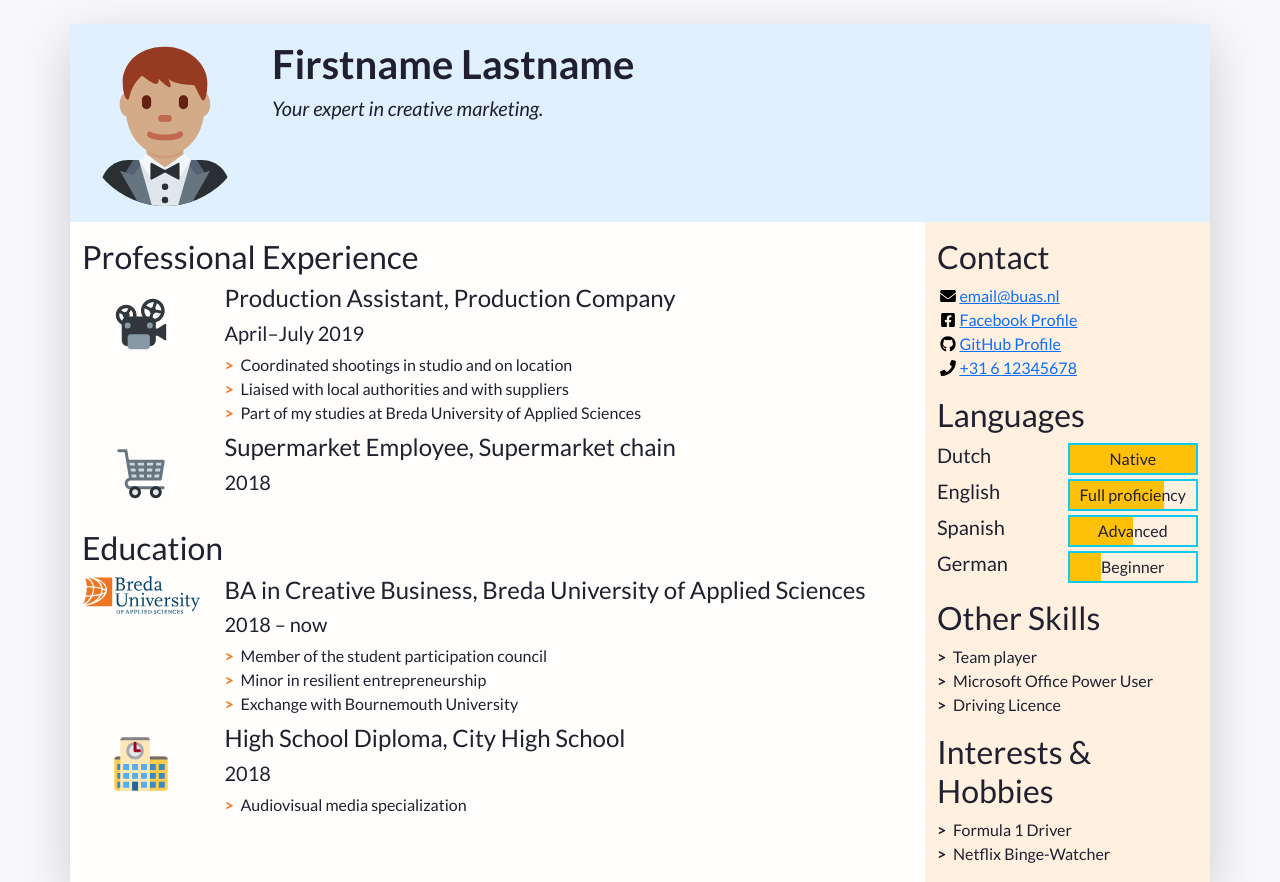
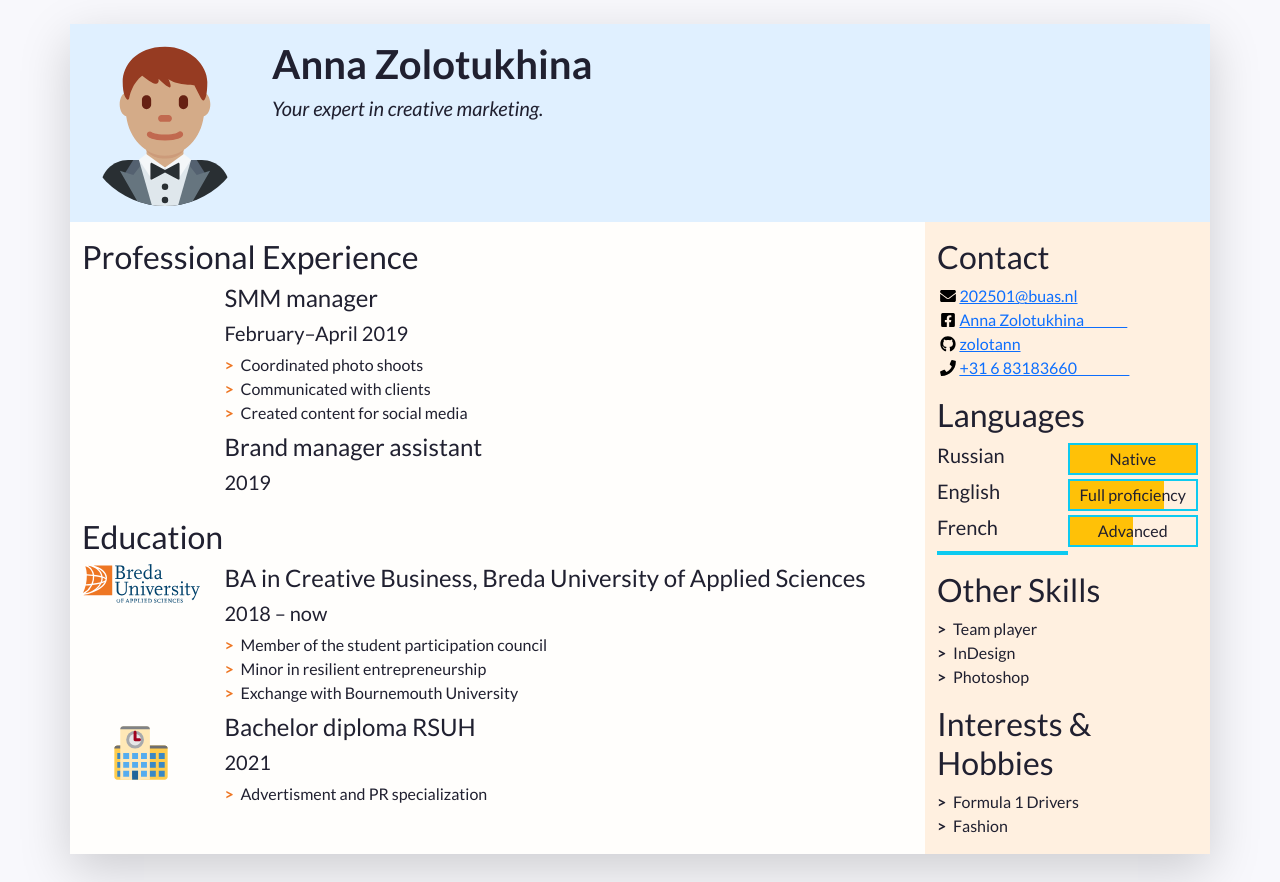
Before and after one commit to zolotann/Anna-Zolotukhina-CV, a plain HTML site: page index.html in a window 1280 px wide. Shown: the top 882 px of the page. Drawn offline with nearby package versions, Linux system fonts and the light colour scheme.

Commit message:
Update index.html

```diff
--- a/index.html
+++ b/index.html
@@ -54,7 +54,7 @@
           A container to wrap around your name and tagline. Full-width at small size, then columns of increasing size.
         -->
         <div class="col-12 col-sm-8 col-md-9 col-lg-10 my-3 header-content">
-          <h1 class="fw-bolder">Firstname Lastname</h1>
+          <h1 class="fw-bolder">Anna Zolotukhina</h1>
           <h5 class="fst-italic tagline">Your expert in creative marketing.</h5>
         </div>
       </header>
@@ -85,17 +85,15 @@
               <!-- Top item (generally the latest or most relevant) in professional experience -->
               <li class="biography-item row mb-2">
                 <!-- We're using a grid inside a grid so we can align logos and text -->
-                <div class="logo-container col-3 col-sm-2 col-md-3 col-lg-2">
-                  <img class="biography-logo mw-100 d-block mx-auto" src="images/employers/projector.svg" alt="Company logo" width="80">
-                </div>
+                <div class="logo-container col-3 col-sm-2 col-md-3 col-lg-2"> </div>
                 <div class="biography-contents col-9 col-sm-10 col-md-9 col-lg-10">
-                  <h4>Production Assistant, Production Company</h4>
-                  <h5>April&ndash;July 2019</h5>
+                  <h4>SMM manager&nbsp;</h4>
+                  <h5>February–April 2019</h5>
                   <!-- Use the list below to talk about your achievements -->
                   <ul class="biography-details list-unstyled">
-                    <li>Coordinated shootings in studio and on location</li>
-                    <li>Liaised with local authorities and with suppliers</li>
-                    <li>Part of my studies at Breda University of Applied Sciences</li>
+                    <li>Coordinated photo shoots</li>
+                    <li>Communicated with clients</li>
+                    <li>Created content for social media</li>
                   </ul>
                 </div>
               </li>
@@ -104,11 +102,10 @@
               <li class="biography-item row mb-2">
                 <div class="logo-container col-3 col-sm-2 col-md-3 col-lg-2">
                 <!-- We're using a grid inside a grid so we can align logos and text -->
-                  <img class="biography-logo mw-100 d-block mx-auto" src="images/employers/trolley.svg" alt="Company logo" width="80">
                 </div>
                 <div class="biography-contents col-9 col-sm-10 col-md-9 col-lg-10">
-                  <h4>Supermarket Employee, Supermarket chain</h4>
-                  <h5>2018</h5>
+                  <h4>Brand manager assistant</h4>
+                  <h5>2019</h5>
                   <!-- This entry doesn't have a list of achievements, but you can copy-paste the one from above -->
                 </div>
               </li>
@@ -145,10 +142,10 @@
                   <img class="biography-logo mw-100 d-block mx-auto" src="images/schools/school.svg" alt="School logo" width="80">
                 </div>
                 <div class="biography-contents col-9 col-sm-10 col-md-9 col-lg-10">
-                  <h4>High School Diploma, City High School</h4>
-                  <h5>2018</h5>
+                  <h4>Bachelor diploma RSUH</h4>
+                  <h5>2021</h5>
                   <ul class="biography-details list-unstyled">
-                    <li>Audiovisual media specialization</li>
+                    <li>Advertisment and PR specialization</li>
                   </ul>
                 </div>
               </li>
@@ -179,26 +176,24 @@
               <li class="contact-item">
                 <a class="d-flex align-items-center" href="mailto:email@buas.nl" target="_blank">
                   <img class="contact-icon" src="images/icons/envelope.svg" alt="Email">
-                  email@buas.nl
-                </a>
+                202501@buas.nl
+              </a>
               </li>
               <li class="contact-item">
                 <a class="d-flex align-items-center" href="https://facebook.com/" target="_blank">
                   <img class="contact-icon" src="images/icons/facebook.svg" alt="Facebook">
-                  Facebook Profile
-                </a>
+                Anna Zolotukhina&nbsp; &nbsp; &nbsp; &nbsp; &nbsp; &nbsp; &nbsp;&nbsp; </a>
               </li>
               <li class="contact-item">
                 <a class="d-flex align-items-center" href="https://github.com/" target="_blank">
-                  <img class="contact-icon" src="images/icons/github.svg" alt="LinkedIn">
-                  GitHub Profile
+                  <img class="contact-icon" src="images/icons/github.svg" alt="LinkedIn">zolotann
+
                 </a>
               </li>
               <li class="contact-item">
                 <a class="d-flex align-items-center" href="tel:+31612345678" target="_blank">
                   <img class="contact-icon" src="images/icons/phone.svg" alt="Mobile Phone">
-                  +31 6 12345678
-                </a>
+                +31 6 83183660&nbsp; &nbsp; &nbsp; &nbsp; &nbsp; &nbsp; &nbsp; &nbsp; &nbsp; </a>
               </li>
             </ul>
           </section>
@@ -210,7 +205,7 @@
             <!-- Each item in the list is a language. Modify, add or remove depending on what you speak -->
             <ul class="language-list list-unstyled">
               <li class="language-item d-flex mb-1">
-                <h5 class="language-name w-50">Dutch</h5>
+                <h5 class="language-name w-50">Russian&nbsp;</h5>
                 <div class="language-level w-50 border border-info border-2 position-relative">
                   <!-- The div below is a progress bar. Choose between w-25, w-50, w-75 and w-100 to show your level of fluency -->
                   <div class="language-progress position-absolute bg-warning h-100 w-100"></div>
@@ -226,7 +221,7 @@
                 </div>
               </li>
               <li class="language-item d-flex mb-1">
-                <h5 class="language-name w-50">Spanish</h5>
+                <h5 class="language-name w-50">French</h5>
                 <div class="language-level w-50 border border-info border-2 position-relative">
                   <!-- The div below is a progress bar. Choose between w-25, w-50, w-75 and w-100 to show your level of fluency -->
                   <div class="language-progress position-absolute bg-warning h-100 w-50"></div>
@@ -234,11 +229,11 @@
                 </div>
               </li>
               <li class="language-item d-flex mb-1">
-                <h5 class="language-name w-50">German</h5>
+
                 <div class="language-level w-50 border border-info border-2 position-relative">
                   <!-- The div below is a progress bar. Choose between w-25, w-50, w-75 and w-100 to show your level of fluency -->
                   <div class="language-progress position-absolute bg-warning h-100 w-25"></div>
-                  <h6 class="position-absolute w-100 text-center top-0 py-1">Beginner</h6>
+                  <h6 class="position-absolute w-100 text-center top-0 py-1">&nbsp;</h6>
                 </div>
               </li>
             </ul>
@@ -250,8 +245,8 @@
             <h2>Other Skills</h2>
             <ul class="skill-list list-unstyled">
               <li class="skill-item">Team player</li>
-              <li class="skill-item">Microsoft Office Power User</li>
-              <li class="skill-item">Driving Licence</li>
+              <li class="skill-item">InDesign&nbsp; &nbsp;&nbsp;</li>
+              <li class="skill-item">Photoshop&nbsp;&nbsp;</li>
             </ul>
           </section>
 
@@ -260,8 +255,8 @@
           <section class="my-3 aside-section">
             <h2>Interests &amp; Hobbies</h2>
             <ul class="skill-list list-unstyled">
-              <li class="skill-item">Formula 1 Driver</li>
-              <li class="skill-item">Netflix Binge-Watcher</li>
+              <li class="skill-item">Formula 1 Drivers</li>
+              <li class="skill-item">Fashion&nbsp;&nbsp;</li>
             </ul>
           </section>
 
```
